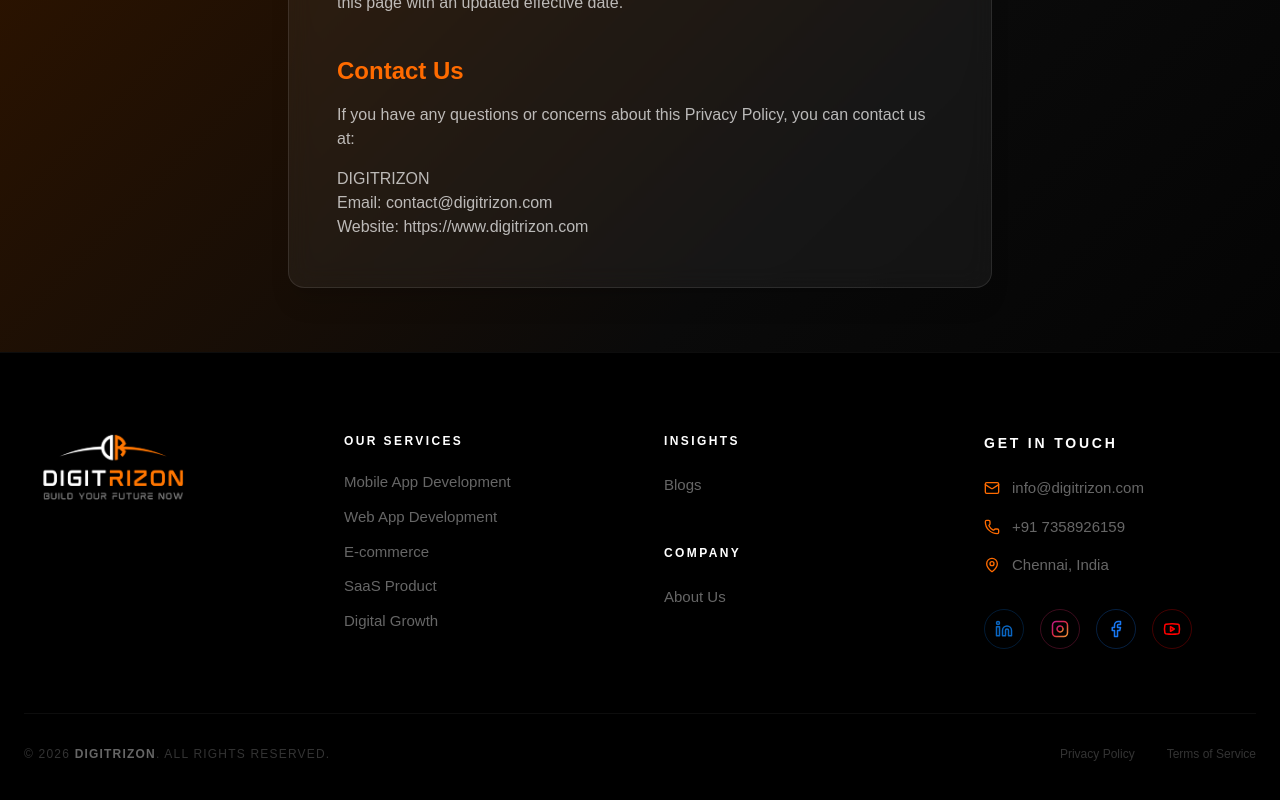
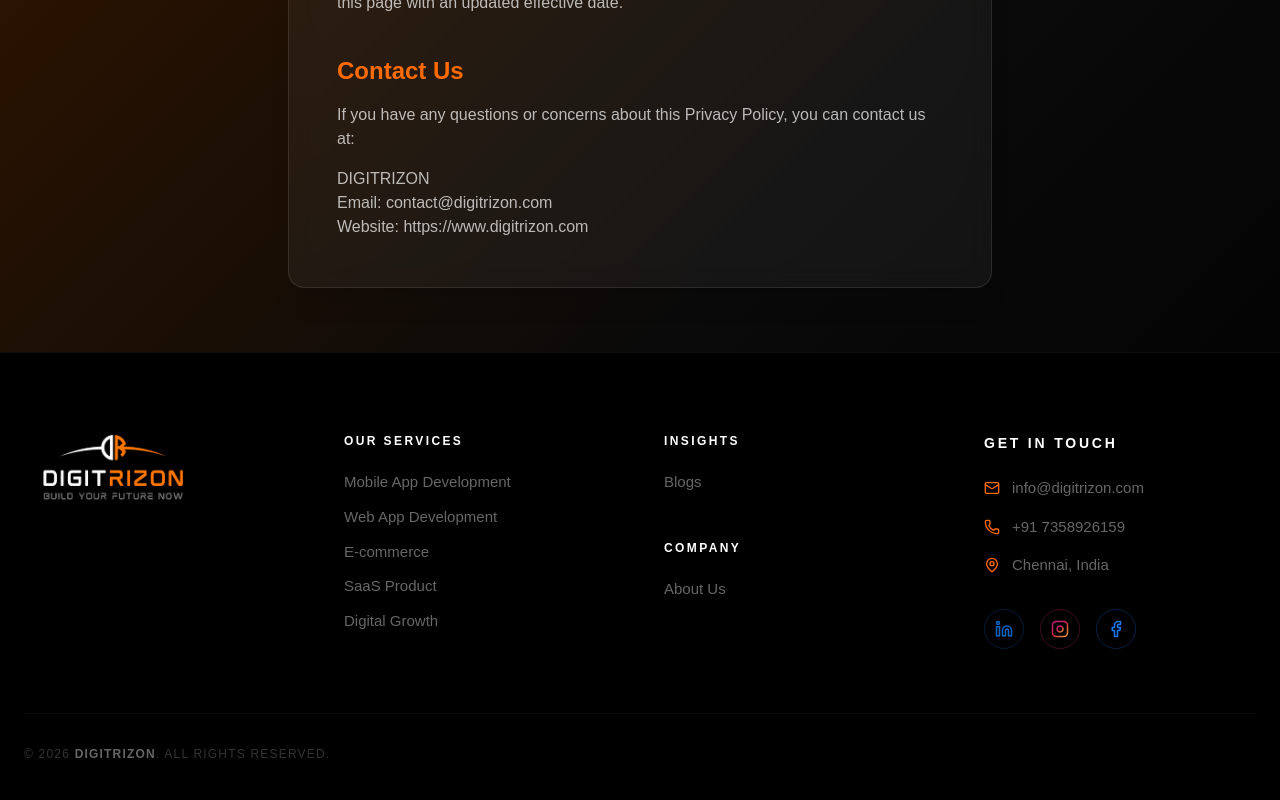
Before and after one commit to nivetha12101997/Digitrizon, a Next.js app: page /PrivacyPolicy in a window 1280 px wide. Shown: the part 2442-3242 px from the top of the page. Built offline with nearby package versions, Linux system fonts and the light colour scheme.

Commit message:
Changes for Metadata

```diff
--- a/app/components/CTASection.tsx
+++ b/app/components/CTASection.tsx
@@ -59,8 +59,8 @@
                         transition={{ delay: 0.2 }}
                         className="text-white/40 text-[16px] md:text-[15px] max-w-xl leading-relaxed mb-6"
                     >
-Take your idea from concept to a market-ready product with the right strategy and technology.
-                                                <span className="text-white/70 font-medium"> We build robust, scalable solutions that evolve as your business grows.</span>
+Take your idea from concept to a market-ready product with the right strategy and technology.We build robust, scalable solutions that evolve as your business grows.
+                                                {/* <span className="text-white/70 font-medium"> We build robust, scalable solutions that evolve as your business grows.</span> */}
                     </motion.p>
 
 <motion.button
--- a/app/components/Footer.jsx
+++ b/app/components/Footer.jsx
@@ -30,7 +30,7 @@
     ];
 
     const handleNavigation = (url) => {
-        router.push(url);
+        // router.push(url);
     };
 
     const socialLinks = [
@@ -43,7 +43,7 @@
             isGradient: true
         },
         { icon: <Facebook size={18} />, href: "#", label: "Facebook", color: "#1877F2" },
-        { icon: <Youtube size={18} />, href: "#", label: "YouTube", color: "#FF0000" },
+        // { icon: <Youtube size={18} />, href: "#", label: "YouTube", color: "#FF0000" },
     ];
 
     return (
@@ -92,9 +92,13 @@
                             <h4 className="text-white font-bold text-xs uppercase tracking-[0.2em]">Insights</h4>
                             <ul className="space-y-4">
                                 <li>
-                                    <Link href="/Insights/Blogs" className="text-white/40 hover:text-[#FF6B00] transition-colors text-[14px] sm:text-[15px]">
-                                        Blogs
-                                    </Link>
+                                    {/* <Link href="/Insights/Blogs" className="text-white/40 hover:text-[#FF6B00] transition-colors text-[14px] sm:text-[15px]"> */}
+                                        <button
+                                        onClick={() => handleNavigation(service.href)}
+                                        className="text-left text-white/40 hover:text-[#FF6B00] transition-colors text-[14px] sm:text-[15px] leading-tight block w-full">
+                                            Blogs
+                                    </button>
+                                    {/* </Link> */}
                                 </li>
                             </ul>
                         </div>
@@ -103,9 +107,13 @@
                             <h4 className="text-white font-bold text-xs uppercase tracking-[0.2em]">Company</h4>
                             <ul className="space-y-4">
                                 <li>
-                                    <Link href="/Company/About" className="text-white/40 hover:text-[#FF6B00] transition-colors text-[14px] sm:text-[15px]">
-                                        About Us
-                                    </Link>
+                                    {/* <Link href="/Company/About" className="text-white/40 hover:text-[#FF6B00] transition-colors text-[14px] sm:text-[15px]"> */}
+                                                                        <button
+                                        onClick={() => handleNavigation(service.href)}
+                                        className="text-left text-white/40 hover:text-[#FF6B00] transition-colors text-[14px] sm:text-[15px] leading-tight block w-full">
+                                            About Us
+                                    </button>
+                                    {/* </Link> */}
                                 </li>
                             </ul>
                         </div>
@@ -154,8 +162,8 @@
                         © {currentYear} <span className="text-white/40 font-bold">DIGITRIZON</span>. ALL RIGHTS RESERVED.
                     </p>
                     <div className="flex gap-8">
-                        <Link href="/PrivacyPolicy" className="text-white/20 hover:text-white text-[10px] md:text-xs transition-colors">Privacy Policy</Link>
-                        <Link href="/TermsOfService" className="text-white/20 hover:text-white text-[10px] md:text-xs transition-colors">Terms of Service</Link>
+                        {/* <Link href="/PrivacyPolicy" className="text-white/20 hover:text-white text-[10px] md:text-xs transition-colors">Privacy Policy</Link>
+                        <Link href="/TermsOfService" className="text-white/20 hover:text-white text-[10px] md:text-xs transition-colors">Terms of Service</Link> */}
                     </div>
                 </div>
             </div>
--- a/app/components/IndustriesSection.jsx
+++ b/app/components/IndustriesSection.jsx
@@ -7,7 +7,7 @@
   { name: 'Education & EdTech', url: '/images/education_d.png' },
   { name: 'Energy & Utilities', url: '/images/energy_d.png' },
   { name: 'Fintech & Banking', url: '/images/bank_d.png' },
-  { name: 'FoodTech & Delivery', url: '/images/food_d.png' },
+  { name: 'FoodTech & Delivery', url: '/images/Food_d.png' },
   { name: 'Healthcare & Wellness', url: '/images/healthcare_d.png' },
   { name: 'Hospitality & Travel', url: '/images/tourism_d.png' },
   { name: 'Logistics & Supply Chain', url: '/images/logistics_d.png' },
--- a/app/components/navbar.jsx
+++ b/app/components/navbar.jsx
@@ -83,7 +83,7 @@
                     {title}
                     <ChevronDown size={14} className={`transition-transform duration-300 ${isDropdownOpen ? 'rotate-180' : ''}`} />
                 </button>
-                <AnimatePresence>
+                {/* <AnimatePresence>
                     {isDropdownOpen && (
                         <motion.div
                             initial={{ opacity: 0, y: 10 }}
@@ -100,7 +100,7 @@
                             </div>
                         </motion.div>
                     )}
-                </AnimatePresence>
+                </AnimatePresence> */}
             </div>
         );
     };
@@ -157,7 +157,7 @@
                                         <ChevronDown size={16} className={`transition-transform ${mobileDropdown === item.id ? 'rotate-180' : ''}`} />
                                     </button>
 
-                                    <AnimatePresence>
+                                    {/* <AnimatePresence>
                                         {mobileDropdown === item.id && (
                                             <motion.div initial={{ height: 0, opacity: 0 }} animate={{ height: 'auto', opacity: 1 }} exit={{ height: 0, opacity: 0 }} className="overflow-hidden bg-white/5 rounded-xl mb-4">
                                                 {item.links.map((link) => (
@@ -167,7 +167,7 @@
                                                 ))}
                                             </motion.div>
                                         )}
-                                    </AnimatePresence>
+                                    </AnimatePresence> */}
                                 </div>
                             ))}
                             <button className="mt-6 w-full bg-[#FF6B00] text-white py-4 rounded-xl font-bold uppercase tracking-widest text-sm shadow-xl">
--- a/app/layout.tsx
+++ b/app/layout.tsx
@@ -14,9 +14,18 @@
 });
 
 // Metadata stays here in the Server Component!
+// app/layout.tsx
 export const metadata: Metadata = {
-  title: "Digitrizon | Empowering Digital Growth",
-  description: "Next-gen digital solutions for your business.",
+  title: {
+    default: "DIGITRIZON | Scalable Digital Product Development Company",
+    template: "%s | DIGITRIZON", // This appends the site name to page-specific titles
+  },
+  description: "DIGITRIZON builds scalable mobile apps, web platforms, SaaS products, and e-commerce solutions with performance-driven digital growth strategies for modern businesses.",
+  icons: {
+    icon: '/favicon.ico',
+    shortcut: '/images/Digitrizon_Favi.png',
+    apple: '/images/Digitrizon_Favi.png',
+  },
 };
 
 export default function RootLayout({
--- a/app/page.tsx
+++ b/app/page.tsx
@@ -30,8 +30,8 @@
     description: 'Transform your vision into digital reality with DIGITRIZON.',
   },
   icons:{
-// icon: '/favicon.ico',
-icon:'/images/Digitrizon_Favi.png',
+icon: '/favicon.ico',
+// icon:'/images/Digitrizon_Favi.png',
 // icon:[
 //   { url: '/images/Digitrizon_Favi.png', sizes: '512x512', type: 'image/png' },
 // ],
```
